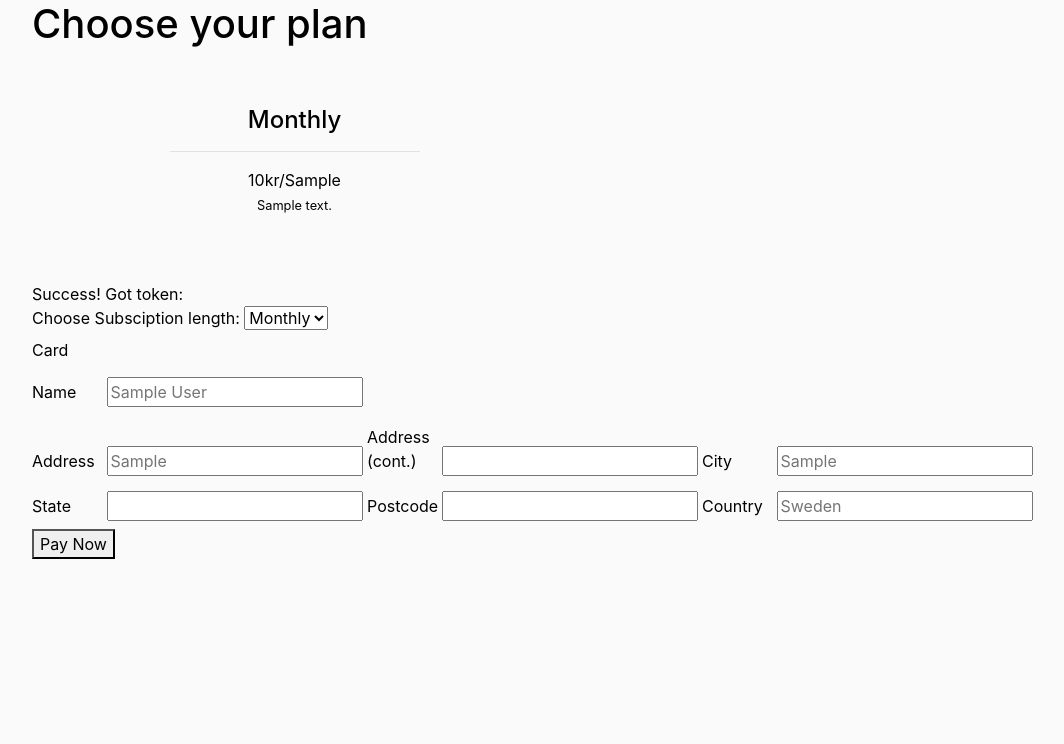
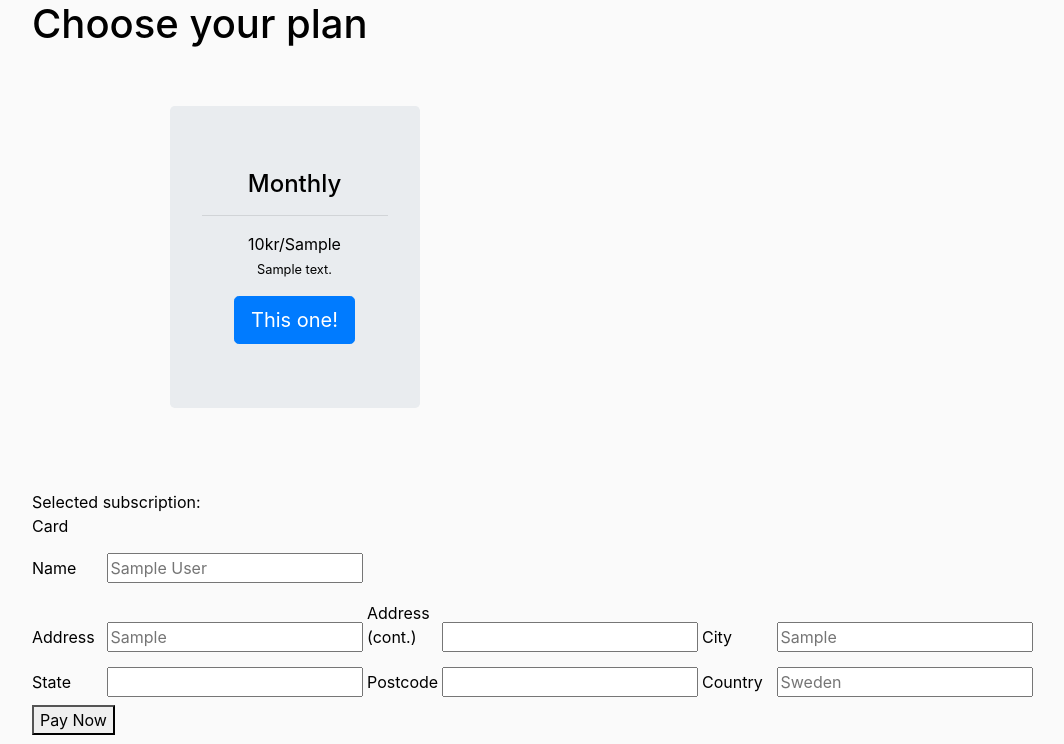
Before and after one commit to js-ferguson/gPMS, a Django app: page /subscription/ in a window 1280 px wide. Shown: the part 56-800 px from the top of the page, without its empty margins (53-1117 px from the left). Run offline with Django 3.2, Linux system fonts and the light colour scheme; the visitor is signed in with stand-in values (Sample User, id 1); data comes from the database, SQL or seed files in the repository; tables that the repository leaves empty hold one stand-in row (values such as "Sample post"); some libraries are stand-ins or nearby versions.

Commit message:
commit to fix commit from wrong directory

```diff
--- a/payments/templates/subscription.html
+++ b/payments/templates/subscription.html
@@ -13,29 +13,35 @@
     {% for plan in plans %}
     {% if plan.plan_type != 'free' %}
     <div class="row col-md-6 col-sm-6 sub-row">
-        <div class="sub-card">
+        {% if plan.plan_type == 'monthly' %}
+        <div class="sub-card jumbotron" id="year">
+        {% else %}
+        <div class="sub-card jumbotron" id="month">
+        {% endif %}
             <h4>{{ plan.plan_type.capitalize }}</h4>
             <hr/>
             <p>
                 {{ plan.price }}kr/{{ plan.duration }}<br/><small>{{ plan.description }}</small>
             </p>
+            <button id="select-button" class="btn btn-primary btn-lg" onclick="toggleSublist('{{ plan.plan_type }}')">This one!</button>
         </div>
     </div>
     {% endif %}
     {% endfor %}
     <div class="wrapper">
-        <div id="stripe-token-handler" class="is-hidden">Success! Got token: <span class="token"></span></div>
+        <div id="display-selected-sub" class="is-hidden">Selected subscription: <span class="selected-sub"></span></div>
     </div>
 
 
 <form   method="POST" id="payment-form" action="/subscription/" >
 {% csrf_token %}
     <input type="hidden" name="token" />
-    <label for="sub_type">Choose Subsciption length:</label>
-    <select id="sub_type" name="sublist" form="payment-form">
+
+    <input id="sublist" type="hidden" name="sublist" value="monthly">
+    <!-- <select id="sub_type" name="sublist" form="payment-form">
         <option value="monthly">Monthly</option>
         <option value="yearly">Yearly</option>
-    </select>
+    </select> -->
     <div class="group">
       <label>
         <div class="card-label">Card</div>
--- a/payments/views.py
+++ b/payments/views.py
@@ -39,6 +39,31 @@ def get_plan(request):
     return None
 
 
+def create_sub(request, *args):
+    token = args[0]
+    customer = get_customer(request)
+    selected_plan = get_plan(request)
+
+    stripe_customer = stripe.Customer.retrieve(customer.stripe_customer_id)
+    stripe_customer.source = token
+    stripe_customer.save()
+
+    subscription = stripe.Subscription.create(customer=customer,
+                                              items=[{
+                                                  "plan":
+                                                  selected_plan.stripe_plan_id
+                                              }])
+
+    ## Update customer with the selected subscription
+    customer.sub = selected_plan
+    customer.save()
+
+    sub, created = Subscription.objects.get_or_create(customer=customer)
+    sub.stripe_subscription_id = subscription.id
+    sub.active = True
+    sub.save()
+
+
 @login_required
 def subscription(request):
     user = User.objects.get(email=request.user.email)
@@ -48,26 +73,9 @@ def subscription(request):
         request.session['selected_plan_type'] = request.POST['sublist']
         print(user.customer.sub.stripe_plan_id)
         print(request.POST)
-        customer = get_customer(request)
-        selected_plan = get_plan(request)
-
-        stripe_customer = stripe.Customer.retrieve(customer.stripe_customer_id)
-        stripe_customer.source = token
-        stripe_customer.save()
-
-        subscription = stripe.Subscription.create(
-            customer=customer, items=[{
-                "plan": selected_plan.stripe_plan_id
-            }])
-
-        ## Update customer with the selected subscription
-        customer.sub = selected_plan
-        customer.save()
-
-        sub, created = Subscription.objects.get_or_create(customer=customer)
-        sub.stripe_subscription_id = subscription.id
-        sub.active = True
-        sub.save()
+        # customer = get_customer(request)
+        # selected_plan = get_plan(request)
+        create_sub(request, token)
 
         amount = 1000
         if request.POST.get('sublist') == 'yearly':
```
